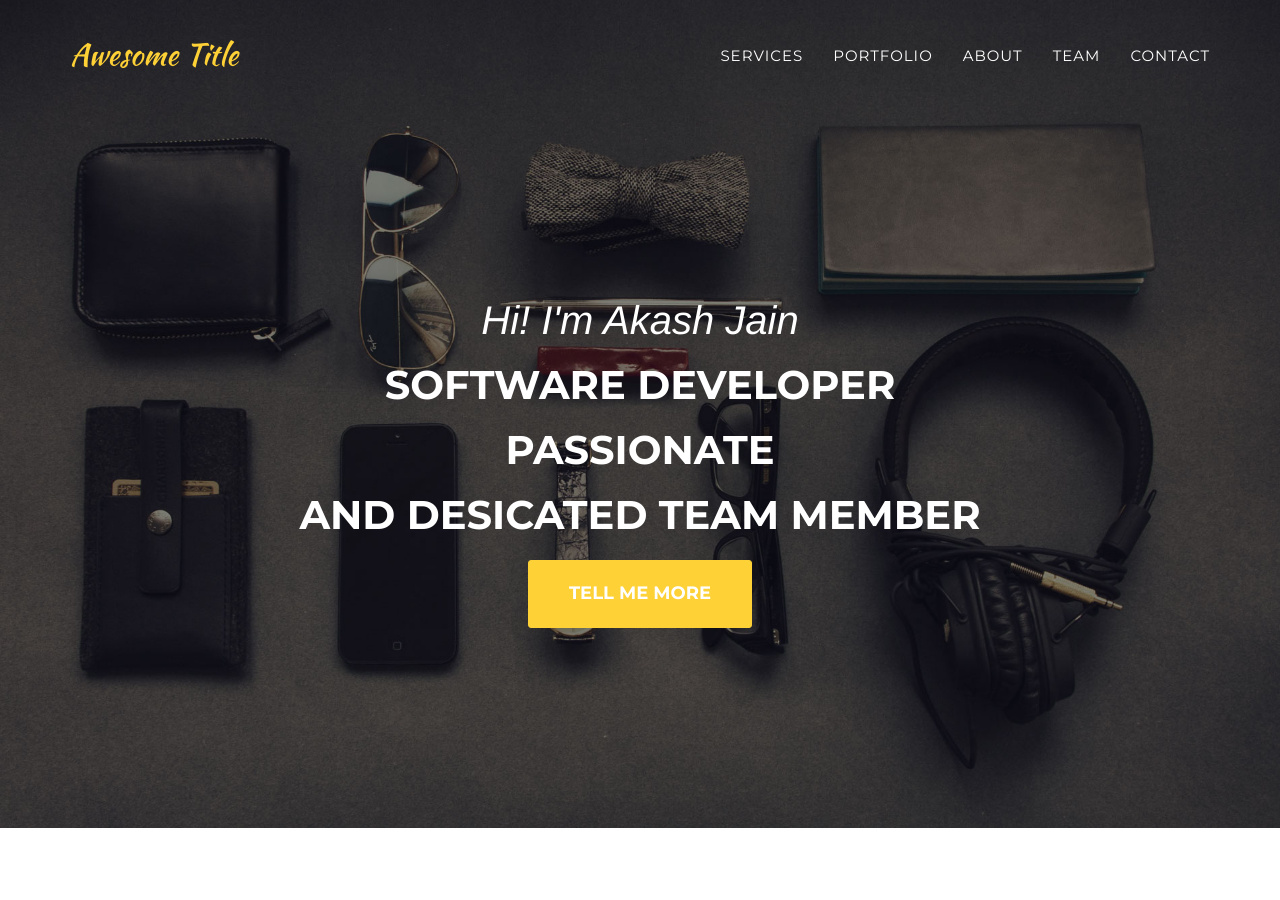
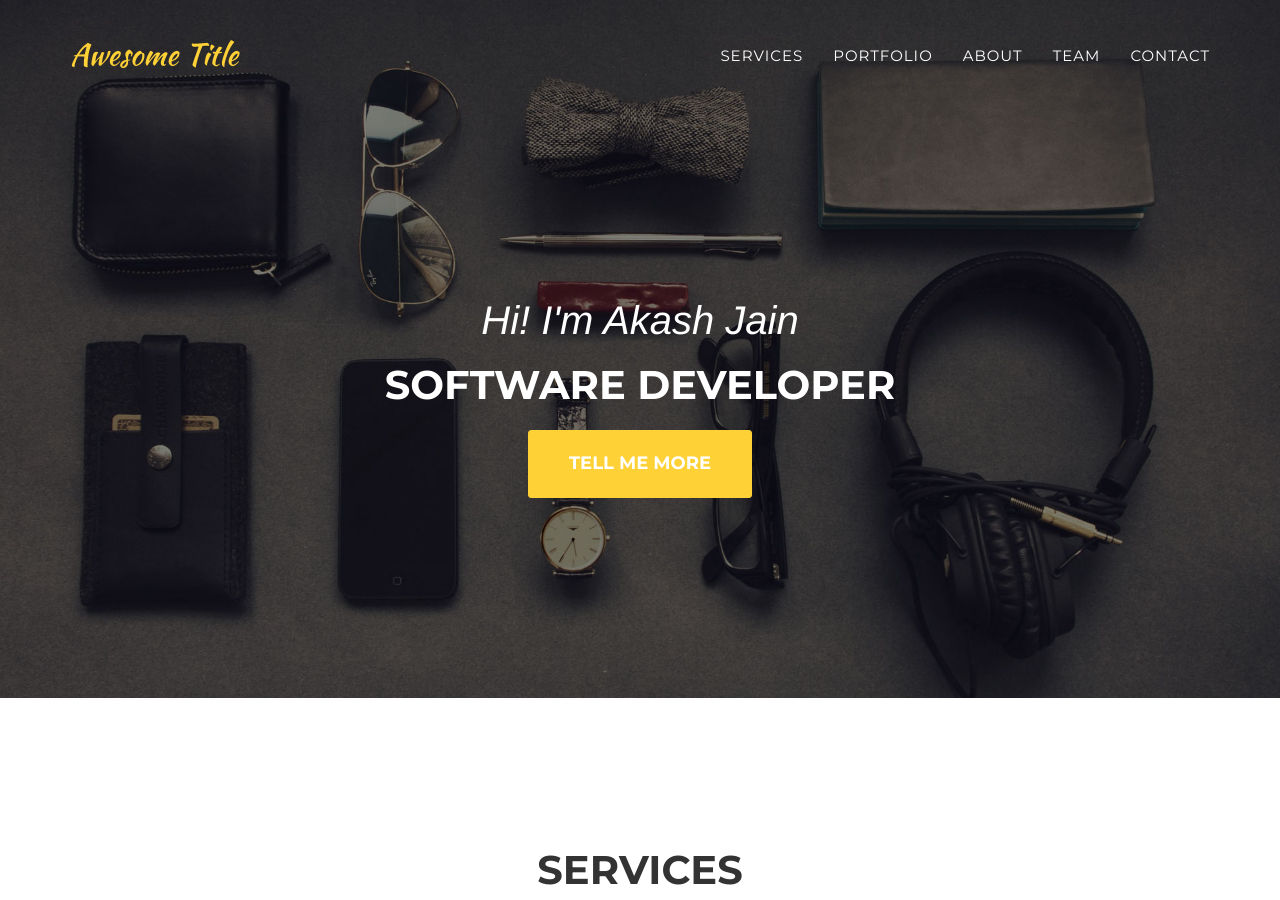
Before and after one commit to akash0212/akash0212.github.io, a Jekyll site: the page built from index.html, in a window 1280 px wide and 900 px high. Built offline with Jekyll 4.4.1, drawn with Linux system fonts in a browser that asks for light colours; some web fonts are replaced.

Commit message:
header SD

```diff
--- a/_includes/header.html
+++ b/_includes/header.html
@@ -46,8 +46,6 @@
             <div class="intro-text">
                 <div class="intro-lead-in">Hi! I'm Akash Jain</div>
                 <div class="intro-heading-v2">Software Developer</div>
-                <div class="intro-heading-v2">Passionate</div>
-                <div class="intro-heading-v2">And Desicated Team Member</div>
                 <a href="#services" class="page-scroll btn btn-xl">Tell Me More</a>
             </div>
         </div>
```
